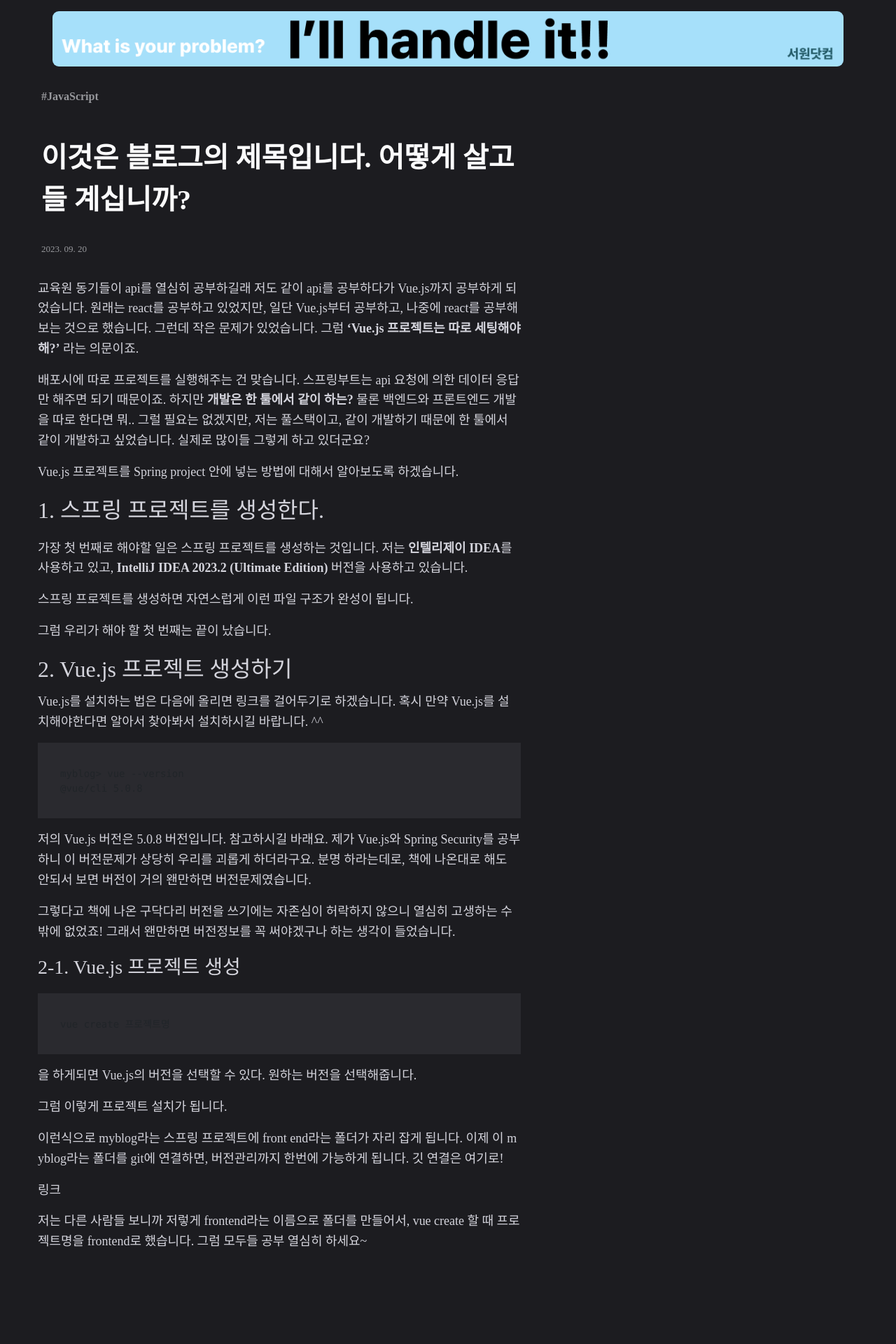
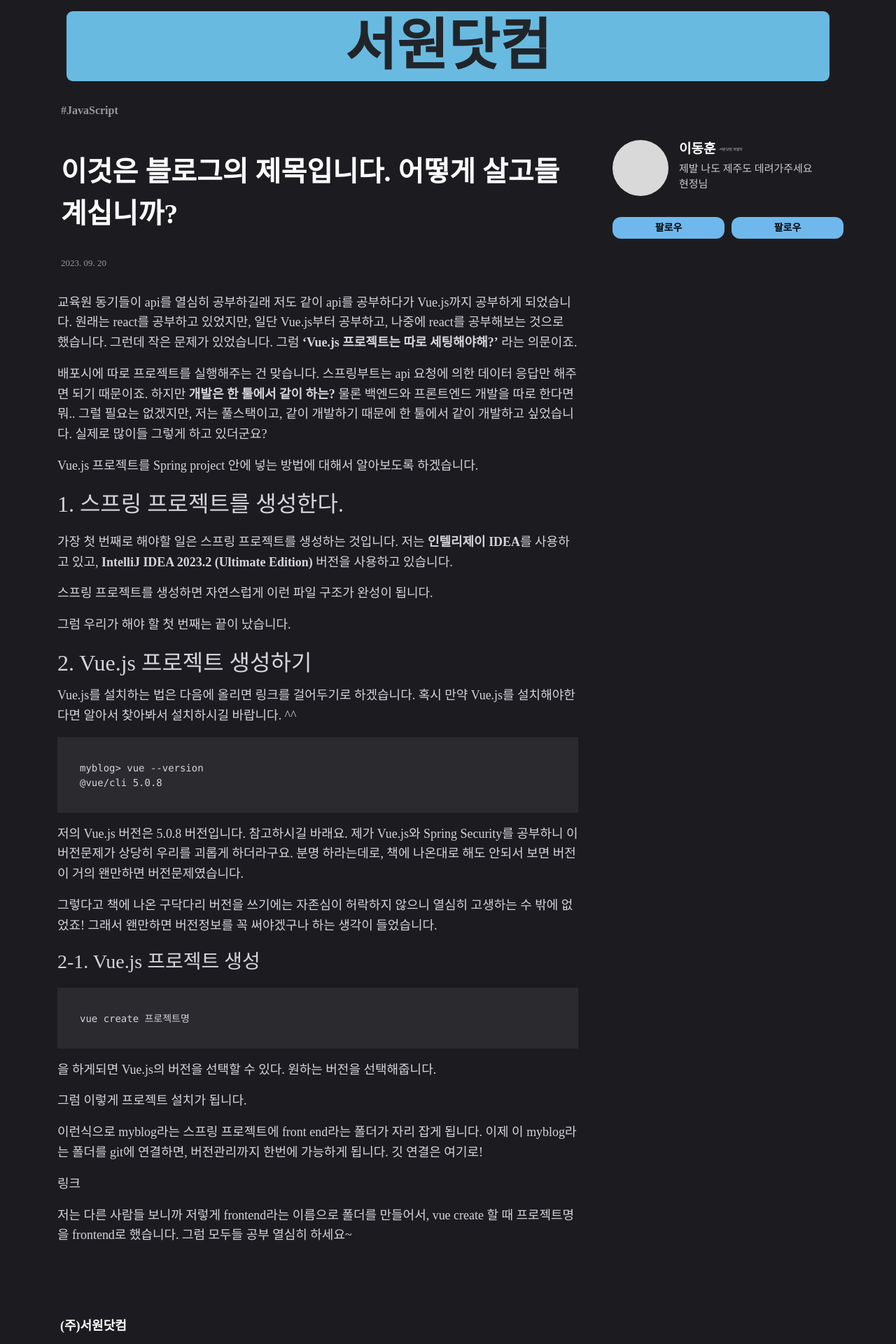
Before and after one commit to cpzzansu/myblog, a Vue app in the folder frontend/: page / in a window 1280 px wide. Shown: the part 100-2020 px from the top of the page at 70% size. Before the commit the page ends 1904 px from the top, so only its background shows below. Built offline with nearby package versions, Linux system fonts and the light colour scheme.

Commit message:
230921 1758 프로필 만드는중

```diff
--- a/frontend/package.json
+++ b/frontend/package.json
@@ -10,6 +10,7 @@
   "dependencies": {
     "@vue/compat": "^3.3.4",
     "axios": "^1.5.0",
+    "bootstrap": "^5.3.1",
     "bootstrap-vue": "^2.23.1",
     "core-js": "^3.8.3",
     "vue": "^3.2.13",
--- /dev/null
+++ b/frontend/src/components/ArticleProfile/AricleProfile.vue
@@ -0,0 +1,48 @@
+<script>
+import ArticleProfileName from '@/components/ArticleProfile/ArticleProfileName.vue';
+import ArticleProfileButton from '@/components/ArticleProfile/AricleProfileButton.vue';
+export default {
+  components: {
+    ArticleProfileName,
+    ArticleProfileButton,
+  },
+};
+</script>
+<template>
+  <div class="container d-flex justify-content-center">
+    <div class="article-profile-div">
+      <ArticleProfileName></ArticleProfileName>
+      <div class="coffee-chat-btn d-flex justify-content-between">
+        <ArticleProfileButton></ArticleProfileButton>
+        <ArticleProfileButton></ArticleProfileButton>
+      </div>
+    </div>
+  </div>
+</template>
+<style scoped>
+.article-profile-div {
+  position: fixed;
+  margin-left: 800px;
+  top: 300px;
+  width: 330px;
+  height: 390px;
+  background: #1c1c20;
+  border-radius: 11px;
+}
+@media (max-width: 1200px) {
+  .article-profile-div {
+    position: inherit;
+    margin-left: auto;
+    margin-right: auto;
+    margin-top: 50px;
+    top: 300px;
+    width: 330px;
+    height: 390px;
+    background: #1c1c20;
+    border-radius: 11px;
+  }
+}
+.coffee-chat-btn {
+  margin-top: 30px;
+}
+</style>
--- /dev/null
+++ b/frontend/src/components/ArticleProfile/AricleProfileButton.vue
@@ -0,0 +1,27 @@
+<script></script>
+<template>
+  <div class="profile-btn">
+    <div class="profile-btn-font">팔로우</div>
+  </div>
+</template>
+<style scoped>
+.profile-btn {
+  width: 160px;
+  height: 31px;
+  padding-top: 7px;
+  padding-bottom: 7px;
+  background: #6eb8ed;
+  border-radius: 12px;
+  overflow: hidden;
+  justify-content: center;
+  align-items: center;
+  display: flex;
+}
+.profile-btn-font {
+  color: black;
+  font-size: 14px;
+  font-family: Pretendard;
+  font-weight: 700;
+  word-wrap: break-word;
+}
+</style>
--- /dev/null
+++ b/frontend/src/components/ArticleProfile/ArticleProfileName.vue
@@ -0,0 +1,68 @@
+<script></script>
+<template>
+  <div class="profile-name-div">
+    <div class="profile-picture"></div>
+    <div>
+      <div class="d-flex align-items-center">
+        <div class="member-name">이동훈</div>
+        <div class="member-job">서원닷컴 개발자</div>
+      </div>
+      <div>
+        <div class="profile-massage">
+          <div class="massage-font">제발 나도 제주도 데려가주세요 현정님</div>
+        </div>
+      </div>
+    </div>
+  </div>
+</template>
+<style scoped>
+.profile-name-div {
+  height: 80px;
+  width: 100%;
+  padding-top: 2px;
+  padding-bottom: 2px;
+  background: #1c1c20;
+  justify-content: flex-start;
+  align-items: center;
+  gap: 5px;
+  display: flex;
+}
+.member-name {
+  color: white;
+  font-size: 19px;
+  font-family: Pretendard;
+  font-weight: 800;
+  word-wrap: break-word;
+  margin-left: 10px;
+}
+.member-job {
+  color: #cccccc;
+  margin-left: 5px;
+  font-size: 5px;
+  font-family: Pretendard;
+  font-weight: 400;
+  word-wrap: break-word;
+}
+.profile-picture {
+  width: 80px;
+  height: 80px;
+  background: #d9d9d9;
+  border-radius: 9999px;
+}
+.profile-massage {
+  height: 51px;
+  margin-left: 10px;
+  background: #1c1c20;
+  justify-content: flex-start;
+
+  display: inline-flex;
+}
+.massage-font {
+  width: 200px;
+  color: #cccccc;
+  font-size: 15px;
+  font-family: Pretendard;
+  font-weight: 400;
+  word-wrap: break-word;
+}
+</style>
--- a/frontend/src/components/banner/BannerImage.vue
+++ b/frontend/src/components/banner/BannerImage.vue
@@ -1,20 +1,23 @@
 <script></script>
 <template>
-  <div class="banner">
-    <img class="banner-img" src="../../assets/banner.png" />
+  <div>
+    <div class="banner"><div class="banner-font">서원닷컴</div></div>
   </div>
 </template>
 <style scoped>
 .banner {
-  width: 1130px;
-  height: 80px;
-  background: #1c1c20;
+  height: 100px;
+  background: #69bae1;
   border-radius: 9px;
-  margin-left: auto;
-  margin-right: auto;
+  margin-left: 25px;
+  margin-right: 25px;
+  display: flex;
+  justify-content: center;
+  align-items: center;
 }
-.banner-img {
-  width: 1130px;
-  border-radius: 9px;
+.banner-font {
+  font-family: Pretendard-Regular;
+  font-weight: 900;
+  font-size: 80px;
 }
 </style>
--- /dev/null
+++ b/frontend/src/components/footer/Footer.vue
@@ -0,0 +1,40 @@
+<template>
+  <footer>
+    <div>
+      <div class="company-name">(주)서원닷컴</div>
+      <div class="company-information col-12 col-md-12 col-lg-10 col-xl-8">
+        대표이사 : 서원 | 사업자 번호 : 123-45-67890 | 통신판매신고번호 : 제
+        2023-서울강남-12345호<br />
+        대표번호 : 02-1234-5678 | 주소 : 서울시 강남구 논현로168길 12 | ©
+        SEOWON .COM all rights reserved
+      </div>
+    </div>
+  </footer>
+</template>
+
+<script>
+export default {
+  name: 'BlogFooter',
+};
+</script>
+
+<style scoped>
+footer {
+  height: 300px;
+  color: white;
+  text-align: left;
+  padding: 1em;
+  bottom: 0;
+  width: 100%;
+}
+.company-name {
+  padding-top: 70px;
+  font-family: Pretendard;
+  font-weight: 700;
+  font-size: 18px;
+}
+.company-information {
+  padding-top: 15px;
+  font-size: 12px;
+}
+</style>
--- a/frontend/src/components/main_content/MainContent.vue
+++ b/frontend/src/components/main_content/MainContent.vue
@@ -1,8 +1,8 @@
 <script>
-import DescriptionTitle from "@/components/main_content/DescriptionTitle.vue";
-import BlogTitle from "@/components/main_content/BlogTitle.vue";
-import BlogRegistDate from "@/components/main_content/BlogRegistDate.vue";
-import ArticleBody from "@/components/main_content/ArticleBody.vue";
+import DescriptionTitle from '@/components/main_content/DescriptionTitle.vue';
+import BlogTitle from '@/components/main_content/BlogTitle.vue';
+import BlogRegistDate from '@/components/main_content/BlogRegistDate.vue';
+import ArticleBody from '@/components/main_content/ArticleBody.vue';
 
 export default {
   components: {
@@ -14,11 +14,13 @@
 };
 </script>
 <template>
-  <div class="main-content">
-    <DescriptionTitle></DescriptionTitle>
-    <BlogTitle></BlogTitle>
-    <BlogRegistDate></BlogRegistDate>
-    <ArticleBody></ArticleBody>
+  <div class="container">
+    <div class="main-content col-12 col-md-12 col-lg-10 col-xl-8">
+      <DescriptionTitle></DescriptionTitle>
+      <BlogTitle></BlogTitle>
+      <BlogRegistDate></BlogRegistDate>
+      <ArticleBody></ArticleBody>
+    </div>
   </div>
 </template>
 <style>
--- a/frontend/src/components/navigation_bar/MinNavLogo.vue
+++ /dev/null
@@ -1,20 +0,0 @@
-<script></script>
-<template>
-  <div class="navigation-mobile col">
-    <div class="logo1">
-      <img class="logo-image1" src="../../assets/logo.png" />
-    </div>
-  </div>
-</template>
-<style scoped>
-.logo1 {
-  margin-left: 10px;
-  margin-right: auto;
-  justify-content: left;
-}
-.logo-image1 {
-  margin-top: 30px;
-  width: 162px;
-  height: 30px;
-}
-</style>
--- a/frontend/src/components/navigation_bar/NavigationBar.vue
+++ b/frontend/src/components/navigation_bar/NavigationBar.vue
@@ -2,7 +2,6 @@
 import NavigationLogo from '@/components/navigation_bar/NavigationLogo.vue';
 import NavigationMenu from '@/components/navigation_bar/NavigationMenu.vue';
 import NavigationLogin from '@/components/navigation_bar/NavigationLogin.vue';
-import MinNavLogo from '@/components/navigation_bar/MinNavLogo.vue';
 
 export default {
   name: 'NavigationBar',
@@ -10,7 +9,6 @@
     NavigationLogo,
     NavigationMenu,
     NavigationLogin,
-    MinNavLogo,
   },
 };
 </script>
@@ -26,16 +24,10 @@
         </div>
       </div>
     </nav>
-    <nav class="navigation-mobile">
-      <div class="navbar-mobile-content">
-        <MinNavLogo></MinNavLogo>
-      </div>
-    </nav>
   </div>
 </template>
 <style scoped>
 .navigation-div {
-  width: 1140px;
   height: 100px;
   padding-top: 15px;
   padding-bottom: 25px;
@@ -45,27 +37,4 @@
   display: flex;
   margin: 0;
 }
-.navigation-mobile {
-  display: flex;
-  justify-content: center;
-}
-/* 기본 스타일 */
-.navbar-content {
-  display: block;
-}
-
-.navbar-mobile-content {
-  display: none;
-}
-
-/* 576px 이하에서의 스타일 */
-@media (max-width: 576px) {
-  .navbar-content {
-    display: none;
-  }
-  .navbar-mobile-content {
-    display: block;
-    height: 100px;
-  }
-}
 </style>
--- a/frontend/src/views/main/Home.vue
+++ b/frontend/src/views/main/Home.vue
@@ -2,6 +2,8 @@
 import NavigationBar from '@/components/navigation_bar/NavigationBar.vue';
 import BannerImage from '@/components/banner/BannerImage.vue';
 import MainContent from '@/components/main_content/MainContent.vue';
+import Footer from '@/components/footer/Footer.vue';
+import ArticleProfile from '@/components/ArticleProfile/AricleProfile.vue';
 
 export default {
   name: 'HomePage',
@@ -9,6 +11,8 @@
     NavigationBar,
     BannerImage,
     MainContent,
+    Footer,
+    ArticleProfile,
   },
 };
 </script>
@@ -18,6 +22,8 @@
     <NavigationBar></NavigationBar>
     <BannerImage></BannerImage>
     <MainContent></MainContent>
+    <ArticleProfile></ArticleProfile>
+    <Footer></Footer>
   </div>
 </template>
 <style>
```
Also changed, not shown: frontend/src/App.vue (+5 -5 lines), frontend/src/main.js (+4 -6 lines), 1 other file (tests, documents, lock files or other folders).
